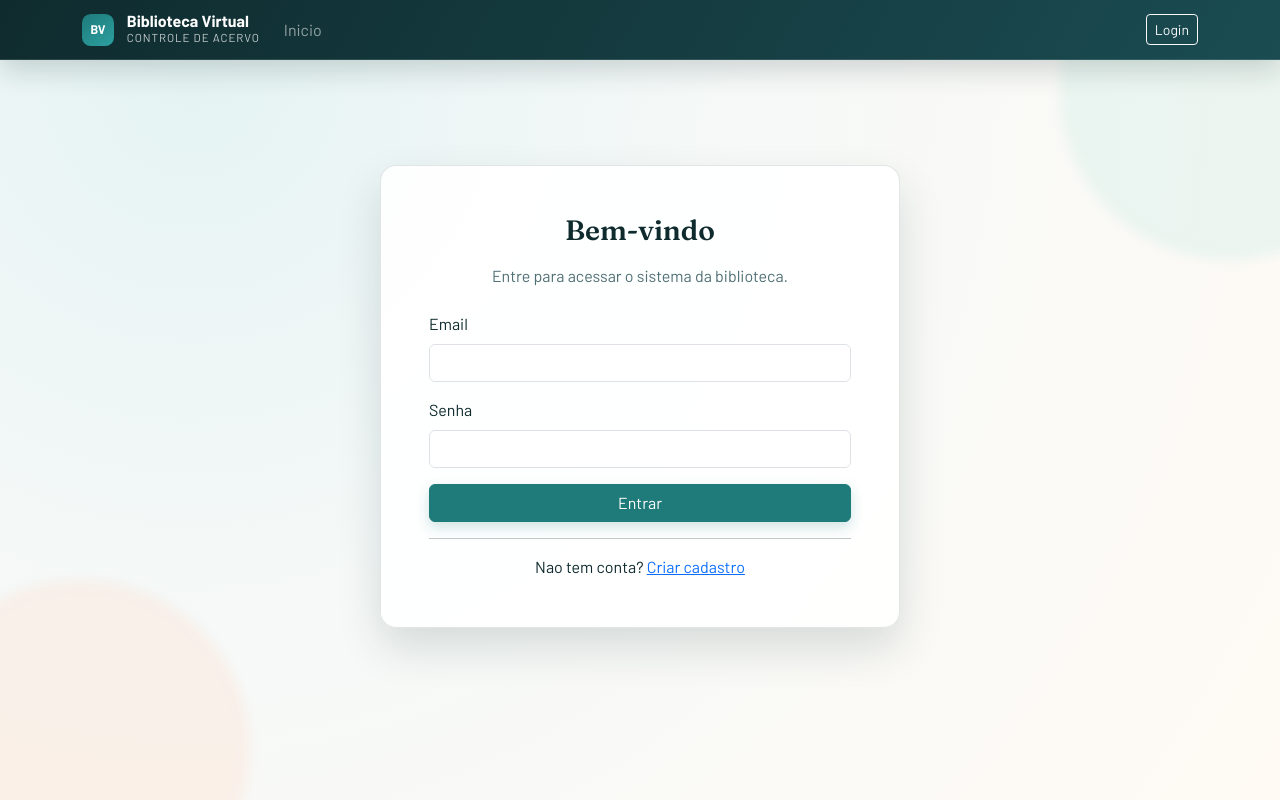
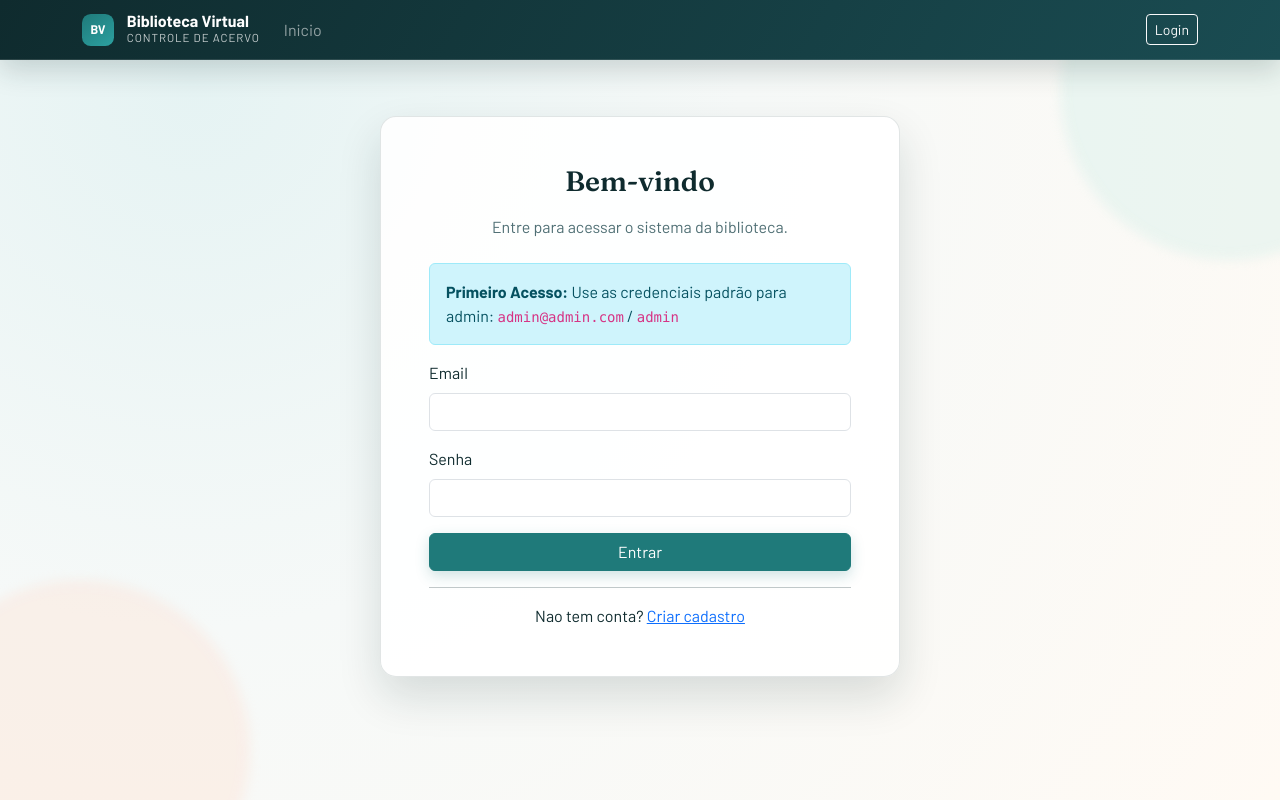
Before and after one commit to AshleySouza/biblioteca_virtual, a Flask app: page /login in a window 1280 px wide. Run offline with Flask 3, Linux system fonts and the light colour scheme; data comes from the database, SQL or seed files in the repository.

Commit message:
Mostrar credenciais padrão na página de login para primeiro acesso

```diff
--- a/app.py
+++ b/app.py
@@ -161,7 +161,15 @@ def login():
 
         flash("Email ou senha invalidos.", "danger")
 
-    return render_template("login.html")
+    # Verificar se é primeiro acesso
+    conn = conectar()
+    cursor = conn.cursor()
+    cursor.execute("SELECT COUNT(*) AS total FROM usuarios")
+    total = cursor.fetchone()["total"]
+    conn.close()
+    primeiro_acesso = total <= 1
+
+    return render_template("login.html", primeiro_acesso=primeiro_acesso)
 
 
 @app.route("/logout", methods=["POST"])
--- a/templates/login.html
+++ b/templates/login.html
@@ -5,6 +5,12 @@
     <div class="auth-card p-4 p-lg-5">
         <h3 class="text-center mb-3">Bem-vindo</h3>
         <p class="text-center muted mb-4">Entre para acessar o sistema da biblioteca.</p>
+
+        {% if primeiro_acesso %}
+        <div class="alert alert-info">
+            <strong>Primeiro Acesso:</strong> Use as credenciais padrão para admin: <code>admin@admin.com</code> / <code>admin</code>
+        </div>
+        {% endif %}
 
         <form method="POST" class="row g-3 js-confirm-action" data-confirm-title="Entrar" data-confirm-message="Deseja entrar com estas credenciais?" data-confirm-button="Entrar" data-confirm-variant="btn-primary">
             <input type="hidden" name="csrf_token" value="{{ csrf_token }}">
```
